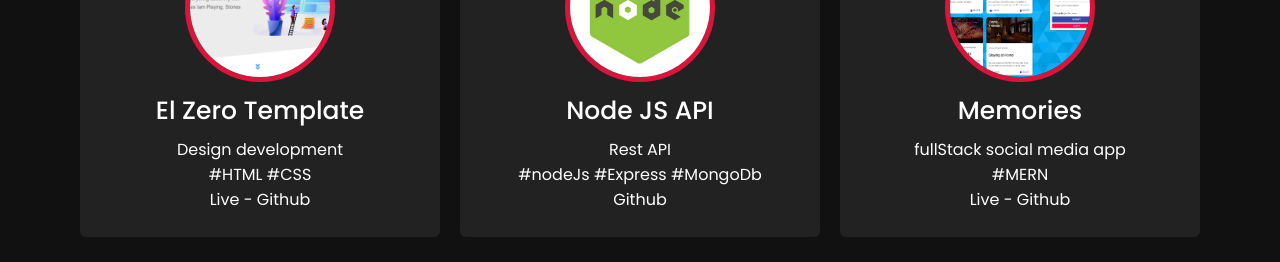
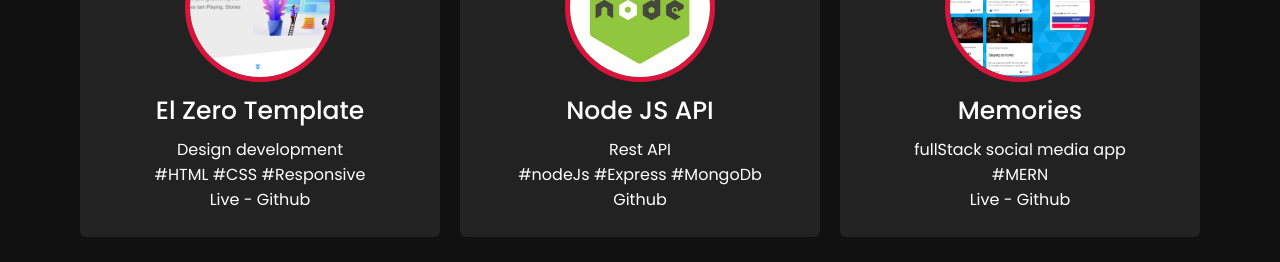
Before and after one commit to ahmedhadrich299/Personal-Portfolio, a plain HTML site: page index.html in a window 1280 px wide. Shown: the part 3040-3302 px from the top of the page. Drawn offline with nearby package versions, Linux system fonts and the light colour scheme.

Commit message:
update index.html

```diff
--- a/index.html
+++ b/index.html
@@ -137,7 +137,7 @@
                     <div class="box">
                         <img src="images/profile-1.png" alt="">
                         <div class="text">El Zero Template</div>
-                        <p>Design development <br> #HTML  #CSS <br> <a href="https://ahmedhadrich299.github.io/Responsive-design/" target="_blank">Live</a> - <a href="https://github.com/ahmedhadrich299/Responsive-design" target="_blank">Github</a></p>
+                        <p>Design development <br> #HTML  #CSS #Responsive<br> <a href="https://ahmedhadrich299.github.io/Responsive-design/" target="_blank">Live</a> - <a href="https://github.com/ahmedhadrich299/Responsive-design" target="_blank">Github</a></p>
                     </div>
                 </div>
                 <div class="card">
```
